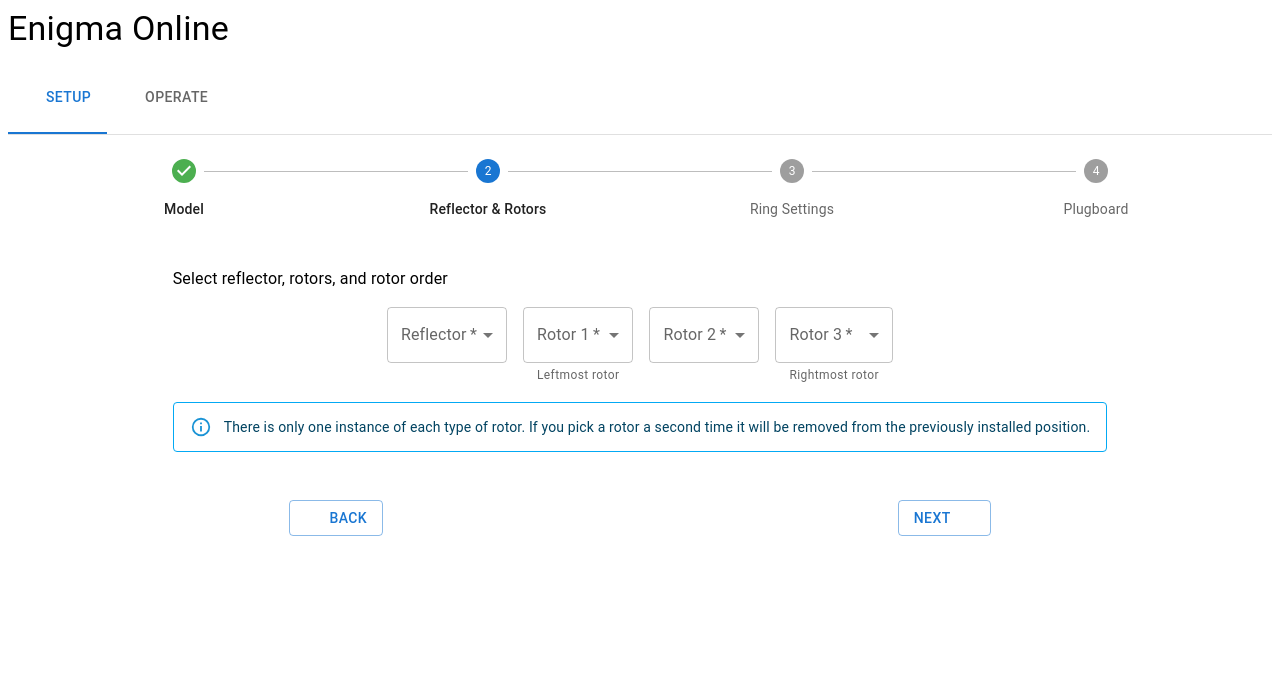
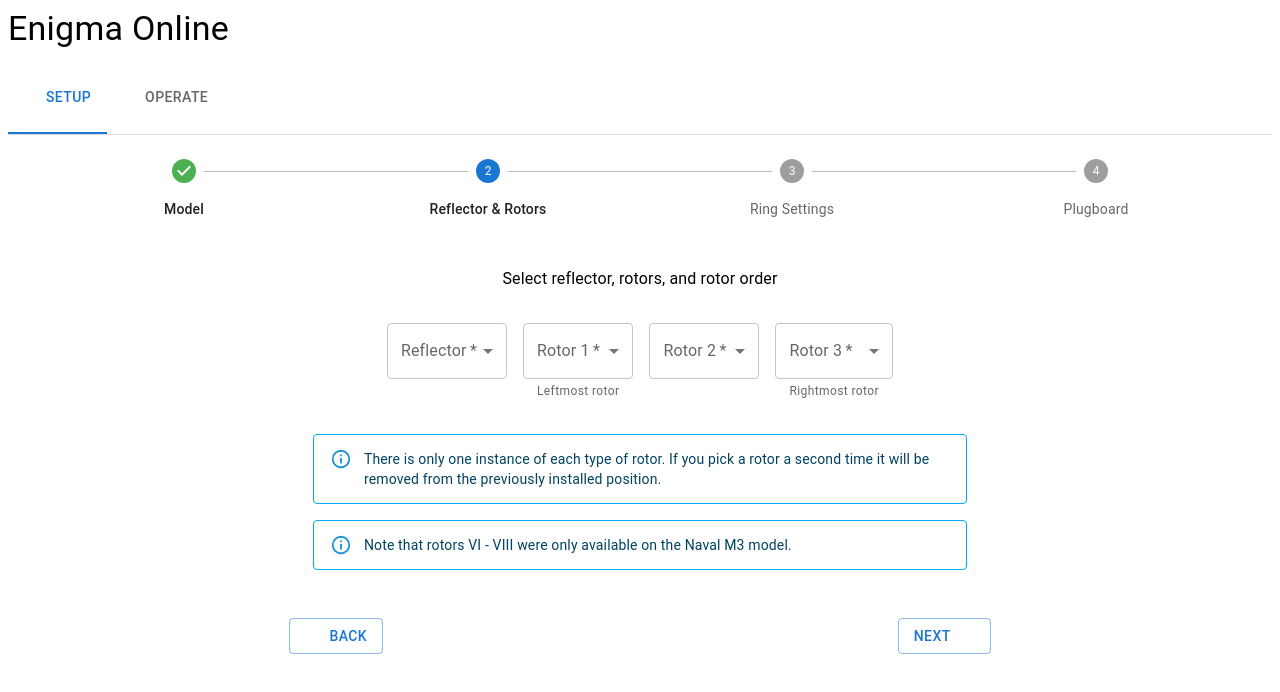
Before and after one commit to gremmie/ww2crypto, a React (Vite) app: page / in a window 1280 px wide. Both pictures are taken after a click on the button "NEXT". Shown: the top 692 px of the page. Built offline with nearby package versions, Linux system fonts and the light colour scheme; some icons are missing.

Commit message:
Allow M3 rotors on any 3 rotor machine.
Added an alert for this too.

```diff
--- a/src/features/enigma/EnigmaRotors.tsx
+++ b/src/features/enigma/EnigmaRotors.tsx
@@ -1,12 +1,13 @@
 import type { ReactElement } from "react";
+import Alert from "@mui/material/Alert";
+import Box from "@mui/material/Box";
 import Stack from "@mui/material/Stack";
+import Typography from "@mui/material/Typography";
 
 import { useAppSelector } from "../../app/hooks.ts";
 import { selectNumberOfRotors } from "./enigmaSlice.ts";
 import ReflectorSelect from "./ReflectorSelect.tsx";
 import RotorSelect from "./RotorSelect.tsx";
-import Typography from "@mui/material/Typography";
-import { Alert } from "@mui/material";
 
 export default function EnigmaRotors() {
   const numberOfRotors = useAppSelector(selectNumberOfRotors);
@@ -17,7 +18,7 @@ export default function EnigmaRotors() {
   }
 
   return (
-    <Stack spacing={2}>
+    <Stack spacing={4} display="flex" alignItems="center">
       <Typography variant="body1">
         Select reflector, rotors, and rotor order
       </Typography>
@@ -29,10 +30,16 @@ export default function EnigmaRotors() {
       >
         {selects}
       </Stack>
-      <Alert variant="outlined" severity="info">
-        There is only one instance of each type of rotor. If you pick a rotor a
-        second time it will be removed from the previously installed position.
-      </Alert>
+      <Box sx={{ mt: 4, maxWidth: 0.7 }}>
+        <Alert variant="outlined" severity="info">
+          There is only one instance of each type of rotor. If you pick a rotor
+          a second time it will be removed from the previously installed
+          position.
+        </Alert>
+        <Alert variant="outlined" severity="info" sx={{ mt: 2 }}>
+          Note that rotors VI - VIII were only available on the Naval M3 model.
+        </Alert>
+      </Box>
     </Stack>
   );
 }
--- a/src/features/enigma/enigmaSlice.ts
+++ b/src/features/enigma/enigmaSlice.ts
@@ -138,9 +138,9 @@ export const setupStepNames = [
 ];
 
 const threeRotorChoices = [
-  ["I", "II", "III", "IV", "V"],
-  ["I", "II", "III", "IV", "V"],
-  ["I", "II", "III", "IV", "V"],
+  ["I", "II", "III", "IV", "V", "VI", "VII", "VIII"],
+  ["I", "II", "III", "IV", "V", "VI", "VII", "VIII"],
+  ["I", "II", "III", "IV", "V", "VI", "VII", "VIII"],
 ];
 
 const fourRotorChoices = [
```
